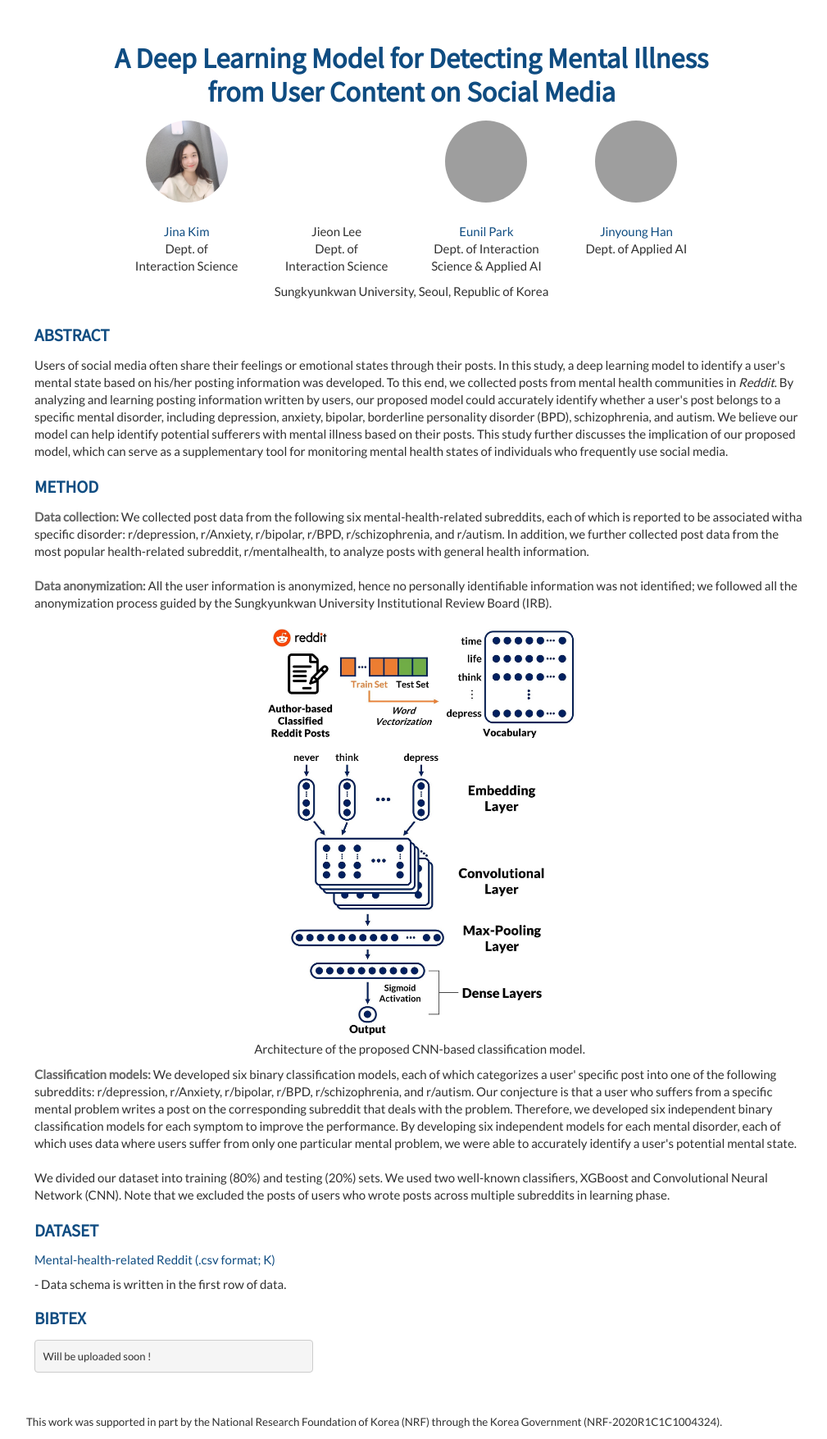
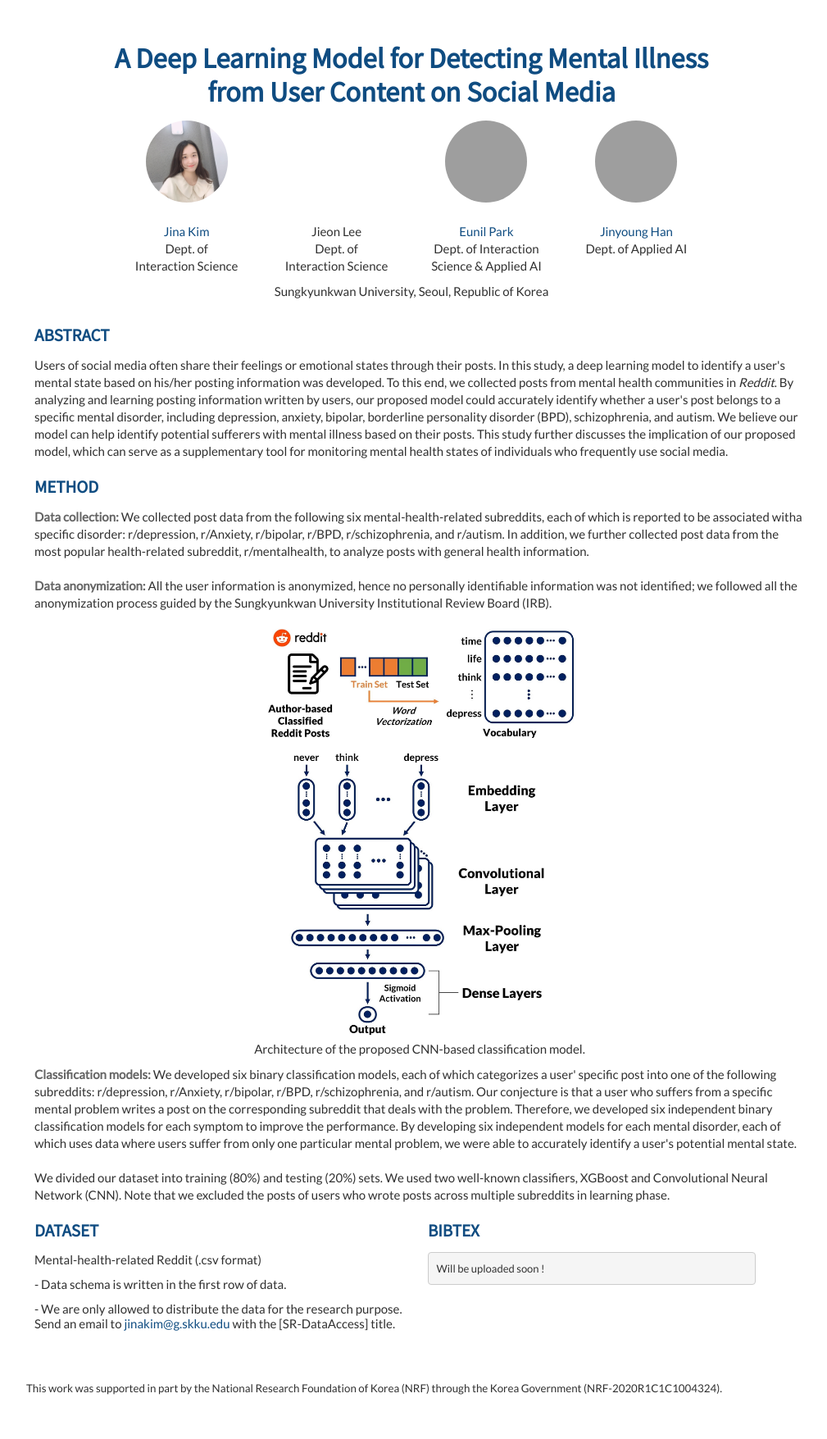
Before and after one commit to Jina-Kim/Jina-Kim.github.io, a Jekyll site: the page built from papers/20srep-mental.html, in a window 1280 px wide, cut to the strip 0-1755 px from the top of the page. Shown: the whole strip at 82% size, without its empty margins (148-1157 px from the left). Built offline with Jekyll 4.4.1, drawn with Linux system fonts in a browser that asks for light colours; nearby versions of some CDN libraries; after the commit the page ends 1714 px from its top, so only the background shows below that; grey boxes are pictures that could not be loaded.

Commit message:
Update papers/20srep-mental.html

```diff
--- a/papers/20srep-mental.html
+++ b/papers/20srep-mental.html
@@ -91,14 +91,15 @@ layout: projects
     </div>
 
     <div class="row">
-      <div class="ten columns">
+      <div class="eight columns">
           <h1>Dataset</h1>
             <ul>
-              <li><a href="">Mental-health-related Reddit (.csv format; K)</a></li>
+              <li>Mental-health-related Reddit (.csv format)</li>
               <li>- Data schema is written in the first row of data.</li>
+              <li>- We are only allowed to distribute the data for the research purpose. Send an email to <a href="{{ site.email_full }}">jinakim@g.skku.edu</a> with the [SR-DataAccess] title.</li>
             </ul>
       </div>
-      <div class="six columns">
+      <div class="seven columns">
         <h1>BibTeX</h1>
         <span class="bibtex">
           Will be uploaded soon !
```
